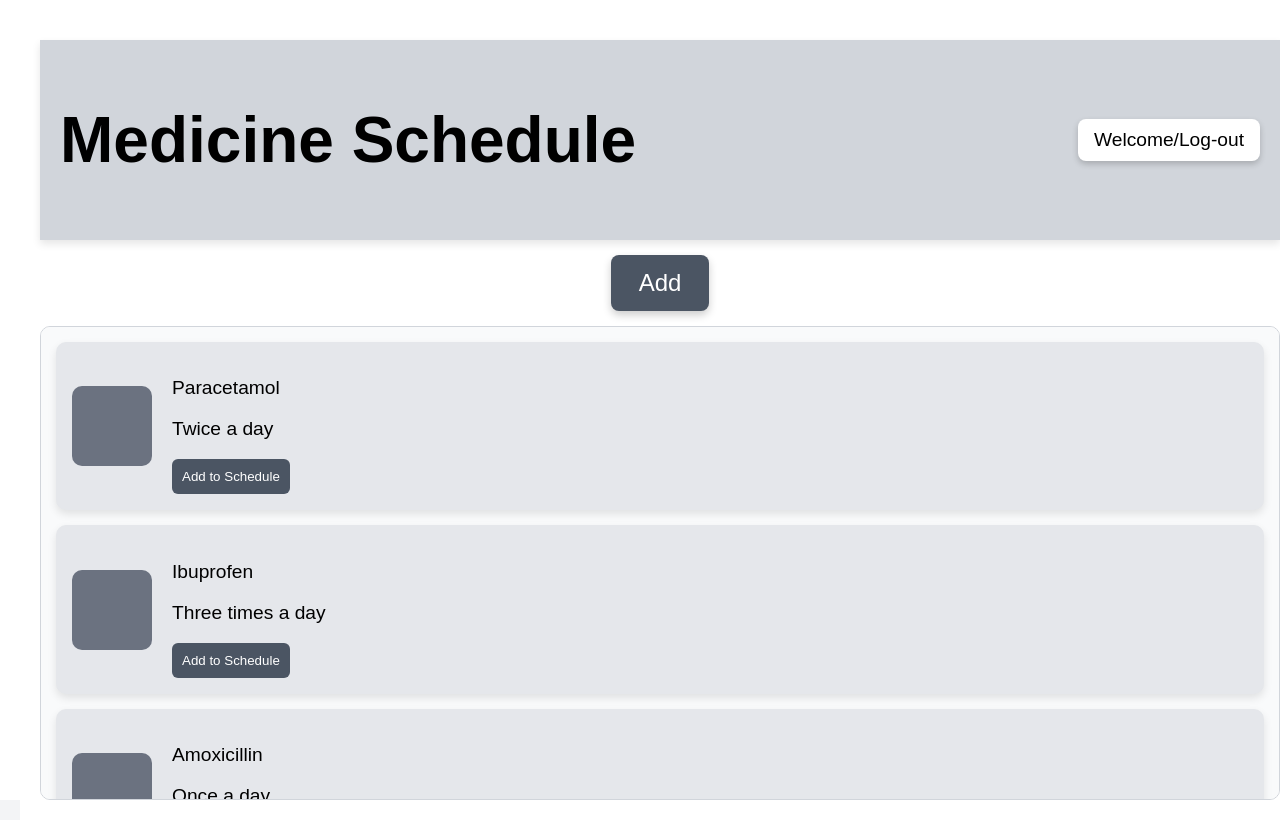
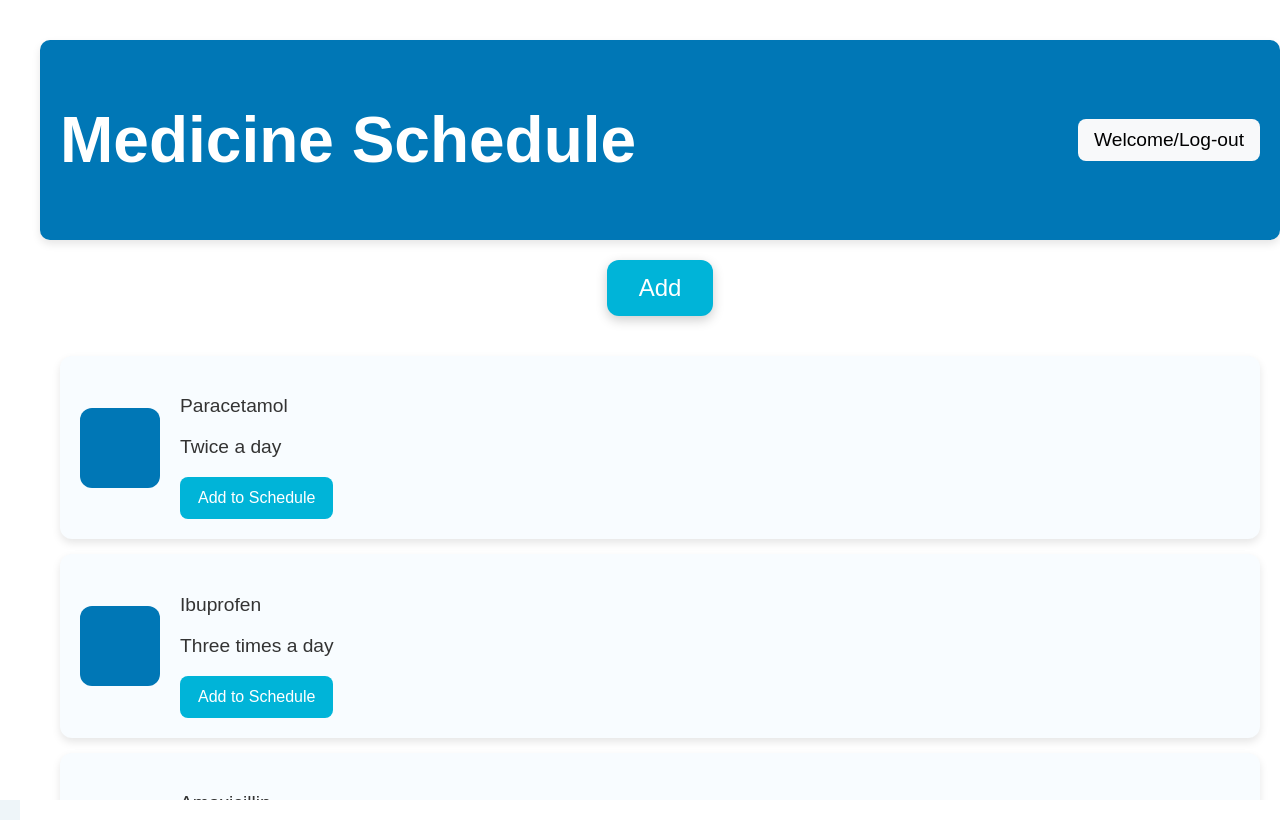
Before and after one commit to manrongm/HackNYU25, a React (Create React App) app in the folder pillax/: page / in a window 1280 px wide. Built offline with nearby package versions, Linux system fonts and the light colour scheme; the HTML template or start-up script is replaced by a standard one.

Commit message:
fix style'

```diff
--- /dev/null
+++ b/pillax/src/AddMedicine.css
@@ -0,0 +1,132 @@
+/* AddMedicine.css */
+
+:root {
+    --primary-color: #4CAF50;
+    --secondary-color: #388E3C;
+    --background-color: #f5f5f5;
+    --text-color: #333;
+    --border-radius: 8px;
+    --input-border: #ccc;
+    --transition-speed: 0.3s;
+  }
+
+  body {
+    font-family: 'Arial', sans-serif;
+    background-color: var(--background-color);
+    color: var(--text-color);
+    margin: 0;
+    padding: 0;
+  }
+
+  .add-medicine-container {
+    max-width: 500px;
+    background: white;
+    padding: 2rem;
+    margin: 50px auto;
+    border-radius: var(--border-radius);
+    box-shadow: 0 4px 10px rgba(0, 0, 0, 0.1);
+    animation: fadeIn var(--transition-speed) ease-in-out;
+  }
+
+  @keyframes fadeIn {
+    from {
+      opacity: 0;
+      transform: translateY(-10px);
+    }
+    to {
+      opacity: 1;
+      transform: translateY(0);
+    }
+  }
+
+  h1 {
+    text-align: center;
+    color: var(--primary-color);
+    margin-bottom: 1.5rem;
+  }
+
+  .add-medicine-form {
+    display: flex;
+    flex-direction: column;
+  }
+
+  .form-group {
+    margin-bottom: 1rem;
+  }
+
+  label {
+    display: block;
+    font-weight: bold;
+    margin-bottom: 0.3rem;
+  }
+
+  input,
+  select {
+    width: 100%;
+    padding: 10px;
+    font-size: 16px;
+    border: 1px solid var(--input-border);
+    border-radius: var(--border-radius);
+    outline: none;
+    transition: border-color var(--transition-speed);
+  }
+
+  input:focus,
+  select:focus {
+    border-color: var(--primary-color);
+    box-shadow: 0 0 5px rgba(76, 175, 80, 0.5);
+  }
+
+  .button-row {
+    display: flex;
+    justify-content: space-between;
+    margin-top: 1.5rem;
+  }
+
+  button {
+    padding: 10px 20px;
+    font-size: 16px;
+    border: none;
+    border-radius: var(--border-radius);
+    cursor: pointer;
+    transition: background var(--transition-speed), transform var(--transition-speed);
+  }
+
+  button:active {
+    transform: scale(0.98);
+  }
+
+  .btn-primary {
+    background: var(--primary-color);
+    color: white;
+  }
+
+  .btn-primary:hover {
+    background: var(--secondary-color);
+  }
+
+  .btn-secondary {
+    background: #ccc;
+    color: #333;
+  }
+
+  .btn-secondary:hover {
+    background: #bbb;
+  }
+
+  /* Responsive Design */
+  @media (max-width: 600px) {
+    .add-medicine-container {
+      width: 90%;
+      padding: 1.5rem;
+    }
+
+    .button-row {
+      flex-direction: column;
+    }
+
+    button {
+      width: 100%;
+      margin-bottom: 10px;
+    }
+  }
--- a/pillax/src/MedicineSchedule.js
+++ b/pillax/src/MedicineSchedule.js
@@ -104,7 +104,7 @@ const MedicineSchedule = () => {
                 <label>Tip: <input type="text" name="tip" /></label>
                 <label>Pieces: <input type="text" name="pieces" /></label>
                 <div className="button-group">
-                  <button type="button" className="cancel-btn" onClick={() => setStep(1)}>Cancel</button>
+                  <button type="button" className="finish-btn" onClick={() => setStep(1)}>Cancel</button>
                   <button type="button" className="finish-btn" onClick={() => { setShowAddPopup(false); setStep(1); }}>Finish</button>
                 </div>
               </form>
@@ -119,8 +119,8 @@ const MedicineSchedule = () => {
                   </select>
                 </label>
                 <div className="button-group">
-                  <button type="button" className="cancel-btn" onClick={() => setStep(1)}>Cancel</button>
-                  <button type="button" className="help-btn" onClick={fetchMedicineInfo}>Get Help</button>
+                  <button type="button" className="finish-btn" onClick={() => setStep(1)}>Cancel</button>
+                  <button type="button" className="finish-btn" onClick={fetchMedicineInfo}>Get Help</button>
                 </div>
               </form>
             ) : (
--- a/pillax/src/style.css
+++ b/pillax/src/style.css
@@ -1,17 +1,13 @@
-/* General Page Styling */
+/* General Styling */
 body {
-    font-family: Arial, sans-serif;
-    background-color: #f3f4f6; /* Light gray background */
+    font-family: 'Poppins', sans-serif;
+    background-color: #eef5f9; /* Soft blue-gray background */
     margin: 0;
     padding: 0;
-    display: flex;
-    justify-content: center;
-    align-items: center;
-    height: 100vh;
-    width: 100vw;
+    color: #333;
 }
 
-/* Main Container - Full Screen */
+/* Container */
 .container {
     width: 100vw;
     height: 100vh;
@@ -27,90 +23,112 @@ body {
     display: flex;
     justify-content: space-between;
     align-items: center;
-    background: #d1d5db; /* Medium gray */
+    background: #0077b6; /* Medical blue */
     padding: 20px;
     font-size: 2rem;
     font-weight: bold;
+    color: white;
     box-shadow: 0 4px 8px rgba(0, 0, 0, 0.1);
+    border-radius: 10px;
 }
 
-/* Welcome Button */
+/* Welcome / Logout Button */
 .header button {
-    background: white;
+    background: #f8f9fa;
     border: none;
     padding: 10px 16px;
     font-size: 1.2rem;
     border-radius: 8px;
     cursor: pointer;
-    box-shadow: 0 3px 6px rgba(0, 0, 0, 0.2);
+    transition: 0.3s ease-in-out;
 }
 
-/* Add Button */
+.header button:hover {
+    background: #e0e0e0;
+}
+
+/* Add Medicine Button */
 .add-button {
     display: flex;
     justify-content: center;
-    margin: 15px 0;
+    margin: 20px 0;
 }
 
 .add-button button {
-    background: #4b5563; /* Dark gray */
+    background: #00b4d8; /* Lighter blue */
     color: white;
-    padding: 14px 28px;
+    padding: 14px 32px;
     font-size: 1.5rem;
     border: none;
-    border-radius: 8px;
+    border-radius: 12px;
     cursor: pointer;
-    box-shadow: 0 4px 8px rgba(0, 0, 0, 0.2);
+    transition: 0.3s ease-in-out;
+    box-shadow: 0 4px 12px rgba(0, 0, 0, 0.2);
 }
 
-/* Scrollable Medicine List - Full Height */
+.add-button button:hover {
+    background: #0096c7; /* Darker blue */
+}
+
+/* Scrollable Medicine List */
 .medicine-list {
     flex-grow: 1;
     overflow-y: auto;
-    border: 1px solid #d1d5db;
-    padding: 15px;
-    border-radius: 10px;
-    background: #f9fafb;
+    padding: 20px;
+    border-radius: 12px;
+    background: #ffffff;
 }
 
 /* Medicine Item */
 .medicine-item {
     display: flex;
     align-items: center;
-    background: #e5e7eb; /* Light gray */
-    padding: 16px;
+    background: #f8fcff; /* Soft white-blue */
+    padding: 20px;
     margin-bottom: 15px;
-    border-radius: 10px;
+    border-radius: 12px;
     box-shadow: 0 4px 8px rgba(0, 0, 0, 0.1);
+    transition: 0.3s ease-in-out;
     justify-content: space-between;
+}
+
+.medicine-item:hover {
+    transform: scale(1.02);
 }
 
 /* Medicine Image */
 .medicine-item .image {
     width: 80px;
     height: 80px;
-    background: #6b7280; /* Placeholder color */
-    border-radius: 10px;
+    background: #0077b6; /* Blue Placeholder */
+    border-radius: 12px;
 }
 
-/* Medicine Description */
+/* Medicine Info */
 .medicine-info {
     flex-grow: 1;
     margin-left: 20px;
     font-size: 1.2rem;
+    font-weight: 500;
 }
 
 /* Add to Schedule Button */
 .add-cart-btn {
-    background: #4b5563;
+    background: #00b4d8;
     color: white;
-    padding: 10px;
-    border-radius: 6px;
+    padding: 12px 18px;
+    border-radius: 8px;
     border: none;
     cursor: pointer;
+    font-size: 1rem;
+    transition: 0.3s ease-in-out;
 }
 
-/* Popup Overlay */
+.add-cart-btn:hover {
+    background: #0096c7;
+}
+
+/* Popup Styling */
 .popup-overlay {
     position: fixed;
     top: 0;
@@ -125,11 +143,11 @@ body {
 
 /* Popup Content */
 .popup-content {
-    background: #f3f3f3;
+    background: white;
     padding: 30px;
-    border-radius: 12px;
+    border-radius: 16px;
     width: 40%;
-    box-shadow: 0 4px 8px rgba(0, 0, 0, 0.2);
+    box-shadow: 0 6px 12px rgba(0, 0, 0, 0.2);
     text-align: center;
     position: relative;
 }
@@ -153,7 +171,7 @@ body {
 }
 
 .popup-option {
-    background: #d1d5db;
+    background: #e3f2fd;
     padding: 15px;
     font-size: 1.2rem;
     border-radius: 8px;
@@ -162,198 +180,58 @@ body {
 }
 
 .popup-option:hover {
-    background: #b0b3b8;
+    background: #bbdefb;
 }
 
 /* Form Styling */
 .medicine-form {
     display: flex;
     flex-direction: column;
-    gap: 10px;
+    gap: 12px;
     text-align: left;
 }
 
 .medicine-form label {
     font-size: 1.2rem;
+    font-weight: bold;
 }
 
 .medicine-form input,
 .medicine-form select {
     width: 100%;
-    padding: 8px;
+    padding: 10px;
     font-size: 1rem;
-    border-radius: 5px;
-    border: 1px solid #d1d5db;
+    border-radius: 6px;
+    border: 1px solid #b0bec5;
 }
 
 .finish-btn {
-    background: #b0b3b8;
-    padding: 10px;
+    background: #0077b6;
+    color: white;
+    padding: 12px;
     font-size: 1.2rem;
     border: none;
     border-radius: 8px;
     cursor: pointer;
-}
-
-/* Button Group */
-.button-group {
-    display: flex;
-    justify-content: space-between;
-    margin-top: 15px;
-}
-
-/* Finish Button */
-.finish-btn {
-    background: #6b7280;
-    color: white;
-    padding: 10px;
-    font-size: 1.2rem;
-    border: none;
-    border-radius: 8px;
-    cursor: pointer;
-    flex: 1;
-    margin-left: 10px;
+    transition: 0.3s ease-in-out;
 }
 
 .finish-btn:hover {
-    background: #4b5563;
+    background: #005f99;
 }
 
-/* Cancel Button */
-.cancel-btn {
-    background: #d1d5db;
-    color: black;
-    padding: 10px;
-    font-size: 1.2rem;
-    border: none;
-    border-radius: 8px;
-    cursor: pointer;
-    flex: 1;
-    margin-right: 10px;
+/* Responsive Design */
+@media (max-width: 768px) {
+    .popup-content {
+        width: 90%;
     }
 
-.cancel-btn:hover {
-    background: #b0b3b8;
+    .medicine-form input,
+    .medicine-form select {
+        font-size: 1rem;
     }
 
-/* Help Button */
-.help-btn {
-    background: #6b7280;
-    color: white;
-    padding: 10px;
-    font-size: 1.2rem;
-    border: none;
-    border-radius: 8px;
-    cursor: pointer;
-    flex: 1;
-}
-
-.help-btn:hover {
-    background: #4b5563;
-}
-
-/* Medicine Info Popup */
-.medicine-info-popup {
-    text-align: left;
-}
-
-.medicine-info-box {
-    background: #d1d5db;
-    padding: 10px;
-    border-radius: 8px;
-    margin-top: 10px;
-}
-
-/* Medicine List */
-.medicine-list {
-    flex-grow: 1;
-    overflow-y: auto;
-    padding: 15px;
-    border-radius: 10px;
-    background: #f9fafb;
-}
-
-/* Medicine Item */
-.medicine-item {
-    display: flex;
-    align-items: center;
-    background: #e5e7eb;
-    padding: 16px;
-    margin-bottom: 15px;
-    border-radius: 10px;
-    box-shadow: 0 4px 8px rgba(0, 0, 0, 0.1);
-    justify-content: space-between;
-    cursor: pointer;
-}
-
-.medicine-item:hover {
-    background: #d1d5db;
-}
-
-/* Medicine Image */
-.image {
-    width: 80px;
-    height: 80px;
-    background: #6b7280;
-    border-radius: 10px;
-}
-
-/* Medicine Info */
-.medicine-info {
-    flex-grow: 1;
-    margin-left: 20px;
+    .add-button button {
         font-size: 1.2rem;
     }
-
-/* View Details Button */
-.add-cart-btn {
-    background: #4b5563;
-    color: white;
-    padding: 10px;
-    border-radius: 6px;
-    border: none;
-    cursor: pointer;
 }
-
-.add-cart-btn:hover {
-    background: #374151;
-}
-
-/* Medicine Detail Page */
-.medicine-detail {
-    display: flex;
-    align-items: flex-start;
-    padding: 20px;
-    background: #e5e7eb;
-    border-radius: 10px;
-    margin-top: 20px;
-}
-
-.medicine-image {
-    width: 100px;
-    height: 100px;
-    background: #6b7280;
-    border-radius: 10px;
-    margin-right: 20px;
-}
-
-.medicine-info-detail {
-    flex-grow: 1;
-    font-size: 1.2rem;
-}
-
-/* Back Button */
-.back-btn {
-    background: #4b5563;
-    color: white;
-    padding: 10px;
-    font-size: 1rem;
-    border: none;
-    border-radius: 8px;
-    cursor: pointer;
-    margin-top: 10px;
-}
-
-.back-btn:hover {
-    background: #374151;
-}
```
Also changed, not shown: pillax/src/AddMedicine.js (added, +147 -0 lines). Lines whose indentation alone changed are shown as unchanged.
